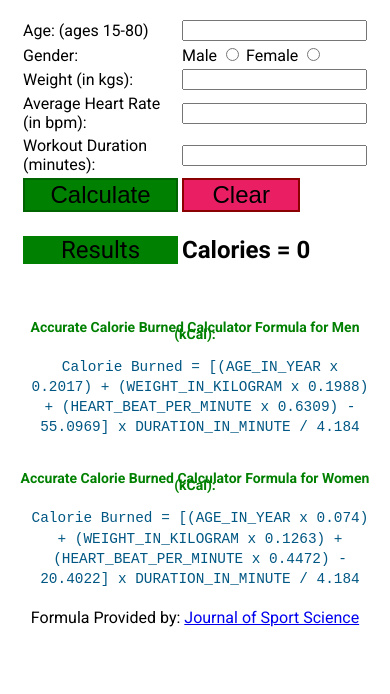
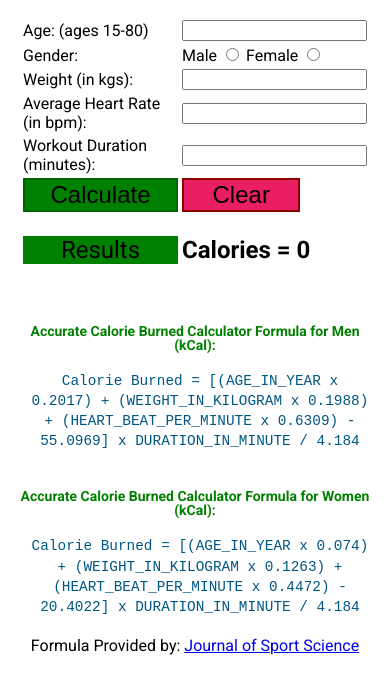
Before and after one commit to rahamanankit/CalorieCalculator, a plain HTML site: page index.html in a window 390 px wide. Both pictures are taken after a click on the button "HEART RATE MODE". Shown: the part 130-824 px from the top of the page. Drawn offline with nearby package versions, Linux system fonts and the light colour scheme.

Commit message:
Update index.html

```diff
--- a/index.html
+++ b/index.html
@@ -223,10 +223,10 @@
             </table>
             <div>
                 <br>
-                <p class="formulaHeader calculatedColor">Accurate Calorie Burned Calculator Formula for Men (kCal):</p>
+                <p class="formulaHeader calculatedColor referenceTableText">Accurate Calorie Burned Calculator Formula for Men (kCal):</p>
                 <span class="formula">Calorie Burned = [(AGE_IN_YEAR x 0.2017) + (WEIGHT_IN_KILOGRAM x 0.1988) + (HEART_BEAT_PER_MINUTE x 0.6309) - 55.0969] x DURATION_IN_MINUTE / 4.184</span>
                 <br>
-                <p class="formulaHeader calculatedColor">Accurate Calorie Burned Calculator Formula for Women (kCal):</p>
+                <p class="formulaHeader calculatedColor referenceTableText">Accurate Calorie Burned Calculator Formula for Women (kCal):</p>
                 <span class="formula">Calorie Burned = [(AGE_IN_YEAR x 0.074) + (WEIGHT_IN_KILOGRAM x 0.1263) + (HEART_BEAT_PER_MINUTE x 0.4472) - 20.4022] x DURATION_IN_MINUTE / 4.184</span>
             </div>
         </div>
--- a/styles.css
+++ b/styles.css
@@ -146,7 +146,7 @@ a:visited{
         font-size: 14px;
         line-height: 1.0em;
         display: block;
-        padding: 3px 0px 3px 8px;
+        /* padding: 3px 0px 3px 8px; */
 
     }
   }
```
